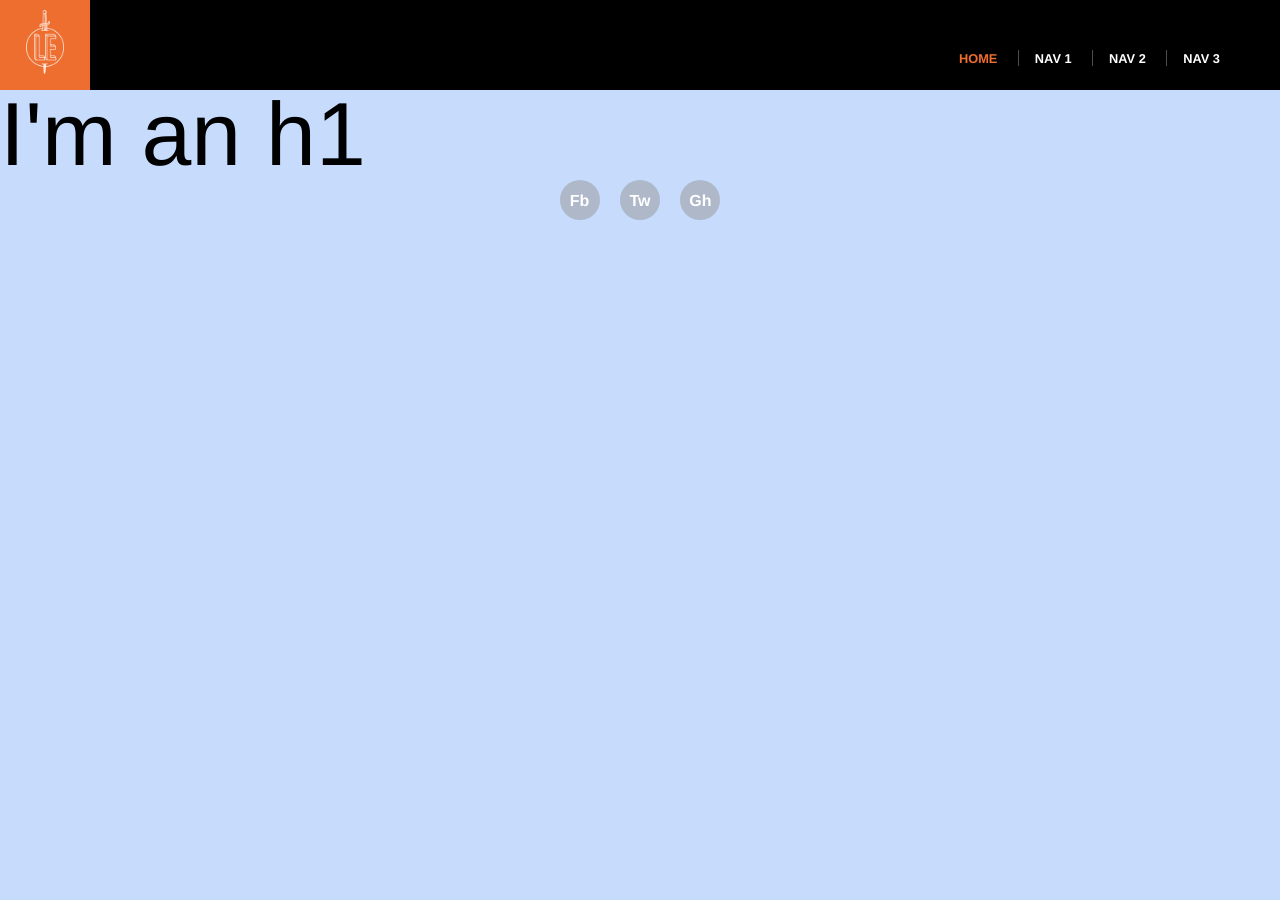
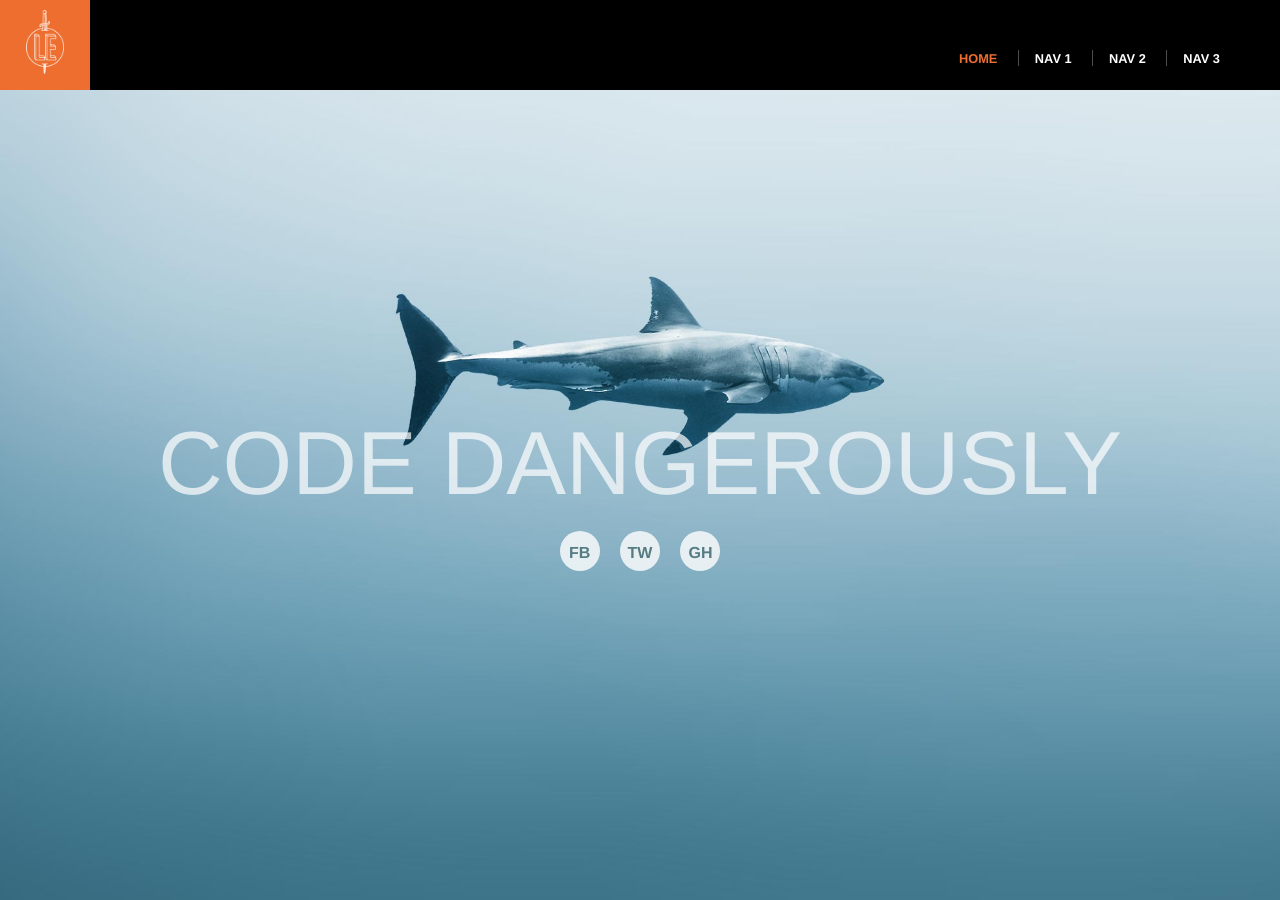
Before and after one commit to didierClin/LearnEnought-CSS, a Jekyll site: the page built from index.html, in a window 1280 px wide and 900 px high. Built offline with Jekyll 4.4.1, drawn with Linux system fonts in a browser that asks for light colours; some of the changed text lies outside the part shown.

Commit message:
add section and bcg-image to Hero zone

```diff
--- a/css/main.css
+++ b/css/main.css
@@ -97,11 +97,39 @@ a {
 /* HERO STYLES */
 .full-hero {
   background-color: #c7dbfc;
+  background-size: cover;
   box-sizing: border-box;
   height: 100vh;
   padding-top: 10vh;
 }
 
+.hero-home {
+  background-image: url(/images/shark.jpg);
+  background-position: center top;
+}
+
+.hero-content {
+  color: #fff;
+  position: relative;
+  text-align: center;
+  text-transform: uppercase;
+  top: 50%;
+  transform: translate(0, -50%);
+}
+
+.hero-content h1 {
+  color: rgba(255,255,255,0.7);
+  font-size: 7vw;
+  margin-bottom: 0.25em;
+}
+.hero-content .social-link {
+  background-color: rgba(255, 255, 255, 0.8);
+  color: #557c83;
+}
+.hero-content .social-link:hover {
+  background-color: #000;
+  color: #fff;
+}
 .full-hero:hover {
   background-color: 	#91DBE6;
 }
--- a/index.html
+++ b/index.html
@@ -3,11 +3,46 @@ layout: default
 ---
 
 <div class="full-hero hero-home">
-  <h1>I'm an h1</h1>
+  <div class="hero-content">
+    <h1>CODE DANGEROUSLY</h1>
     <ul class="social-list">
       {% include social-links.html %}
     </ul>
   </div>
+</div>
+<div class="home-callout">
+  <h1 class="callout-title">The Learn Enough Story</h1>
+  <div class="callout-copy">
+    <p>
+      Learn Enough to Be Dangerous is a leader in the movement to teach the
+      world <em>technical sophistication</em>, which includes both "hard
+      skills" like coding, command lines, and version control, and "soft
+       skills" like guessing keyboard shortcuts, Googling error messages, and
+      knowing when to just reboot the darn thing.
+    </p>
+    <p>
+      We believe there are <strong>at least a billion people</strong> who can
+      benefit from learning technical sophistication, probably more. To join
+      our movement,
+      <a href="https://learnenough.com/#email_list">sign up for our official
+      email list</a> now.
+    </p>
+    <h3>Background</h3>
+    <p>
+      Learn Enough to Be Dangerous is an outgrowth of the
+      <a href="http://railstutorial.org/">Ruby on Rails Tutorial</a> and the
+      <a href="http://www.softcover.io/">Softcover publishing platform</a>.
+      This page is part of the sample site for
+      <a href="https://learnenough.com/css-tutorial"><em>Learn Enough CSS and
+      Layout to Be Dangerous</em></a>, which teaches the basics of
+      <strong>C</strong>ascading <strong>S</strong>tyle
+      <strong>S</strong>heets, the language that allows web pages to be styled.
+      Other related tutorials can be found at
+      <a href="https://learnenough.com/">learnenough.com</a>.
+    </p>
+  </div>
+</div>
+<div class="home-section">
   <h2>THE FOUNDERS</h2>
   <p>
     Learn Enough to Be Dangerous was founded in 2015 by Michael Hartl, Lee Donahoe,
@@ -66,37 +100,5 @@ layout: default
         </p>
       </div>
     </div>
-  <div class="bio-box">
-    <h3>??</h3>
-    <p>
-      The Future
-    </p>
   </div>
 </div>
-<p>
-  Learn Enough to Be Dangerous is a leader in the movement to teach the
-  world <em>technical sophistication</em>, which includes both "hard
-  skills" like coding, command lines, and version control, and "soft
-   skills" like guessing keyboard shortcuts, Googling error messages, and
-  knowing when to just reboot the darn thing.
-</p>
-<p>
-  We believe there are <strong>at least a billion people</strong> who can
-  benefit from learning technical sophistication, probably more. To join
-  our movement,
-  <a href="https://learnenough.com/#email_list">sign up for our official
-  email list</a> now.
-</p>
-<h3>Background</h3>
-<p>
-  Learn Enough to Be Dangerous is an outgrowth of the
-  <a href="http://railstutorial.org/">Ruby on Rails Tutorial</a> and the
-  <a href="http://www.softcover.io/">Softcover publishing platform</a>.
-  This page is part of the sample site for
-  <a href="https://learnenough.com/css-tutorial"><em>Learn Enough CSS and
-  Layout to Be Dangerous</em></a>, which teaches the basics of
-  <strong>C</strong>ascading <strong>S</strong>tyle
-  <strong>S</strong>heets, the language that allows web pages to be styled.
-  Other related tutorials can be found at
-  <a href="https://learnenough.com/">learnenough.com</a>.
-</p>
```
Also changed, not shown: other parts of index.html (+0 -1 lines), 2 other files. Lines whose indentation alone changed are shown as unchanged.
